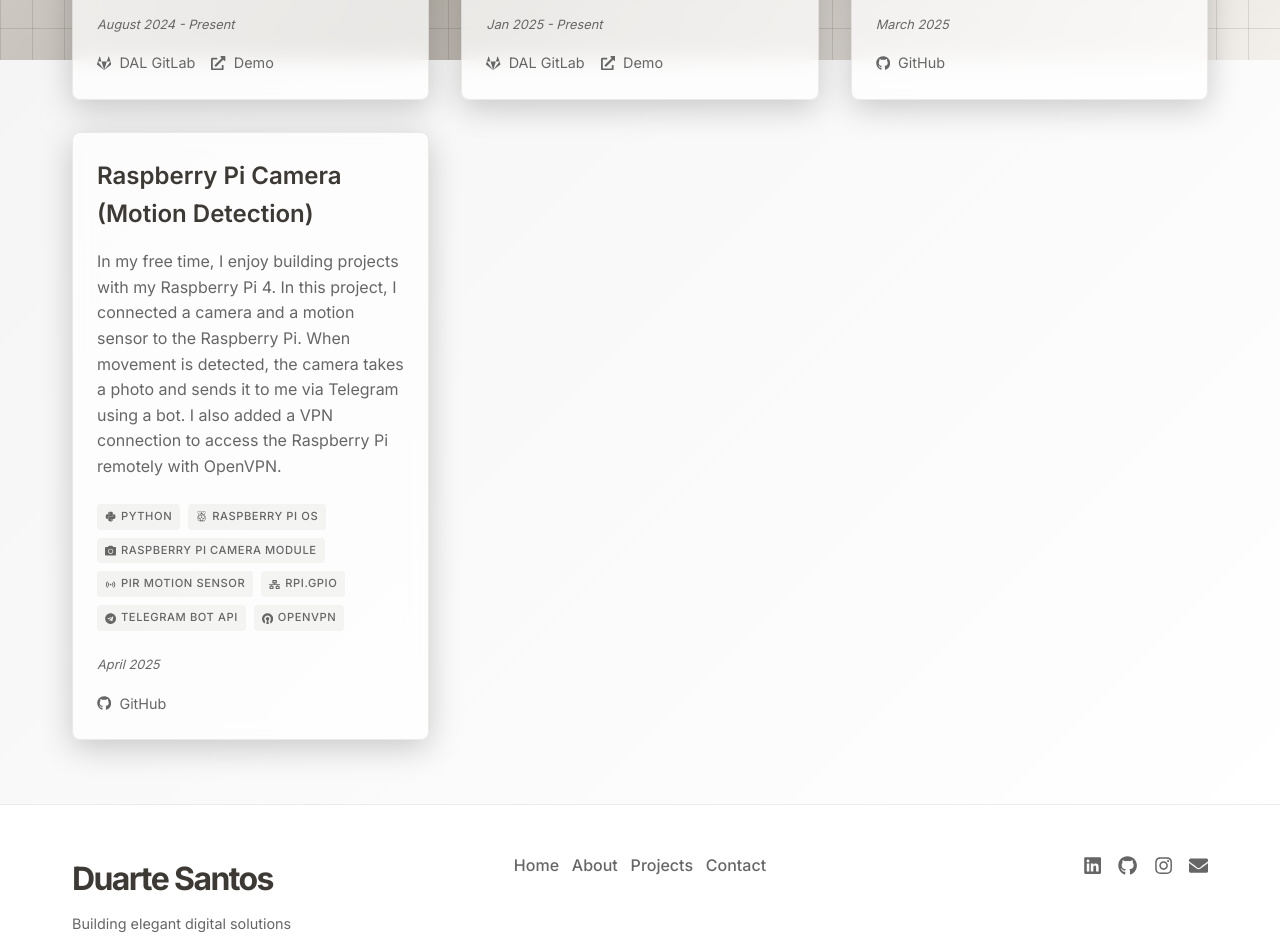
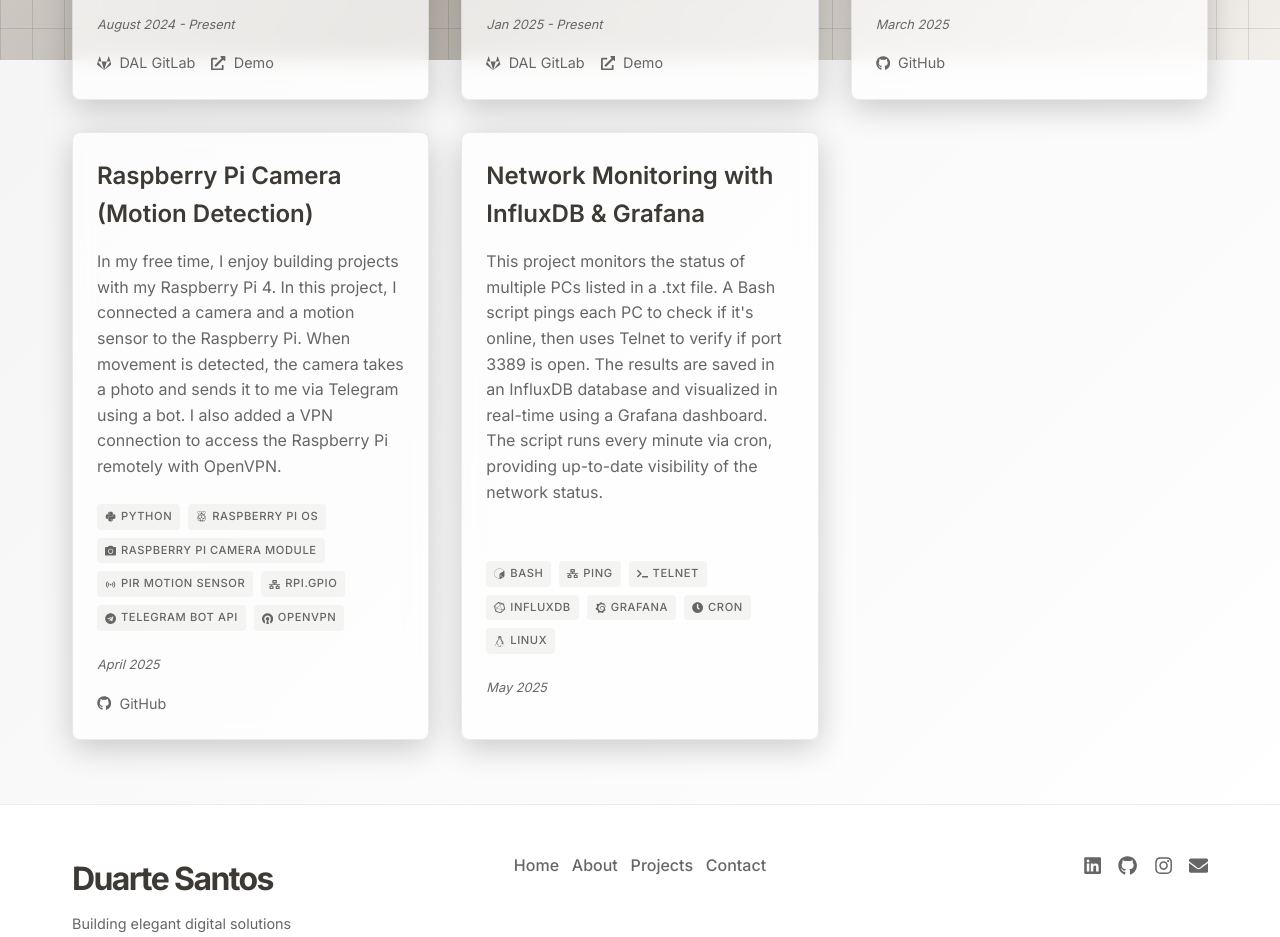
Before and after one commit to DuarteSantos8/portfolio, a React (Create React App) app: page /projects in a window 1280 px wide. Shown: the part 740-1677 px from the top of the page. Built offline with nearby package versions, Linux system fonts and the light colour scheme.

Commit message:
Added new Project to professional

```diff
--- a/src/data/projectsData.json
+++ b/src/data/projectsData.json
@@ -38,5 +38,15 @@
       "category": "Personal",
       "date": "April 2025",
       "image": null
+    },
+    {
+      "name": "Network Monitoring with InfluxDB & Grafana",
+      "description": "This project monitors the status of multiple PCs listed in a .txt file. A Bash script pings each PC to check if it's online, then uses Telnet to verify if port 3389 is open. The results are saved in an InfluxDB database and visualized in real-time using a Grafana dashboard. The script runs every minute via cron, providing up-to-date visibility of the network status.",
+      "technologies": ["Bash", "Ping", "Telnet", "InfluxDB", "Grafana", "Cron", "Linux"],
+      "githubLink": null,
+      "demoLink": "",
+      "category": "Professional",
+      "date": "May 2025",
+      "image": null
     }
-  ]
+]
--- a/src/pages/ProjectsPage.jsx
+++ b/src/pages/ProjectsPage.jsx
@@ -1,7 +1,7 @@
 import React, { useState, useContext, useEffect } from 'react';
 import { ThemeContext } from '../context/ThemeContext';
-import { FaGitlab, FaGithub, FaExternalLinkAlt, FaTerminal, FaCode, FaReact, FaPython, FaHtml5, FaCss3Alt, FaVuejs, FaJs, FaRaspberryPi, FaCamera, FaNetworkWired, FaTelegram} from 'react-icons/fa';
-import { SiFlask, SiOpenvpn, SiMysql, SiFirebase, SiBootstrap, SiQlik, SiOpencv, SiNumpy, SiMediapipe } from 'react-icons/si';
+import { FaGitlab, FaGithub, FaExternalLinkAlt, FaTerminal, FaCode, FaReact, FaPython, FaHtml5, FaCss3Alt, FaVuejs, FaJs, FaRaspberryPi, FaCamera, FaNetworkWired, FaTelegram, FaClock, FaLinux} from 'react-icons/fa';
+import { SiFlask, SiOpenvpn, SiMysql, SiFirebase, SiBootstrap, SiQlik, SiOpencv, SiNumpy, SiMediapipe, SiGnubash, SiGrafana, SiInfluxdb } from 'react-icons/si';
 import { MdSensors } from "react-icons/md";
 import { LuFileJson2 } from "react-icons/lu";
 import './ProjectsPage.css';
@@ -30,7 +30,14 @@ const TechnologyIcons = {
   'RPi.GPIO':FaNetworkWired,
   'Telegram Bot API':FaTelegram,
   'OpenVPN': SiOpenvpn,
-  'JSON Server': LuFileJson2
+  'JSON Server': LuFileJson2,
+  'Bash': SiGnubash,
+  'Ping': FaNetworkWired,
+  'Telnet': FaTerminal,
+  'InfluxDB': SiInfluxdb,
+  'Grafana': SiGrafana,
+  'Cron': FaClock,
+  'Linux': FaLinux
 };
 
 const ProjectsPage = () => {
@@ -41,7 +48,6 @@ const ProjectsPage = () => {
   const categories = ['All', 'Professional', 'Personal'];
 
   useEffect(() => {
-    // Filter projects based on active category
     const filtered = activeCategory === 'All'
       ? projectsData
       : projectsData.filter(project => project.category === activeCategory);
```
